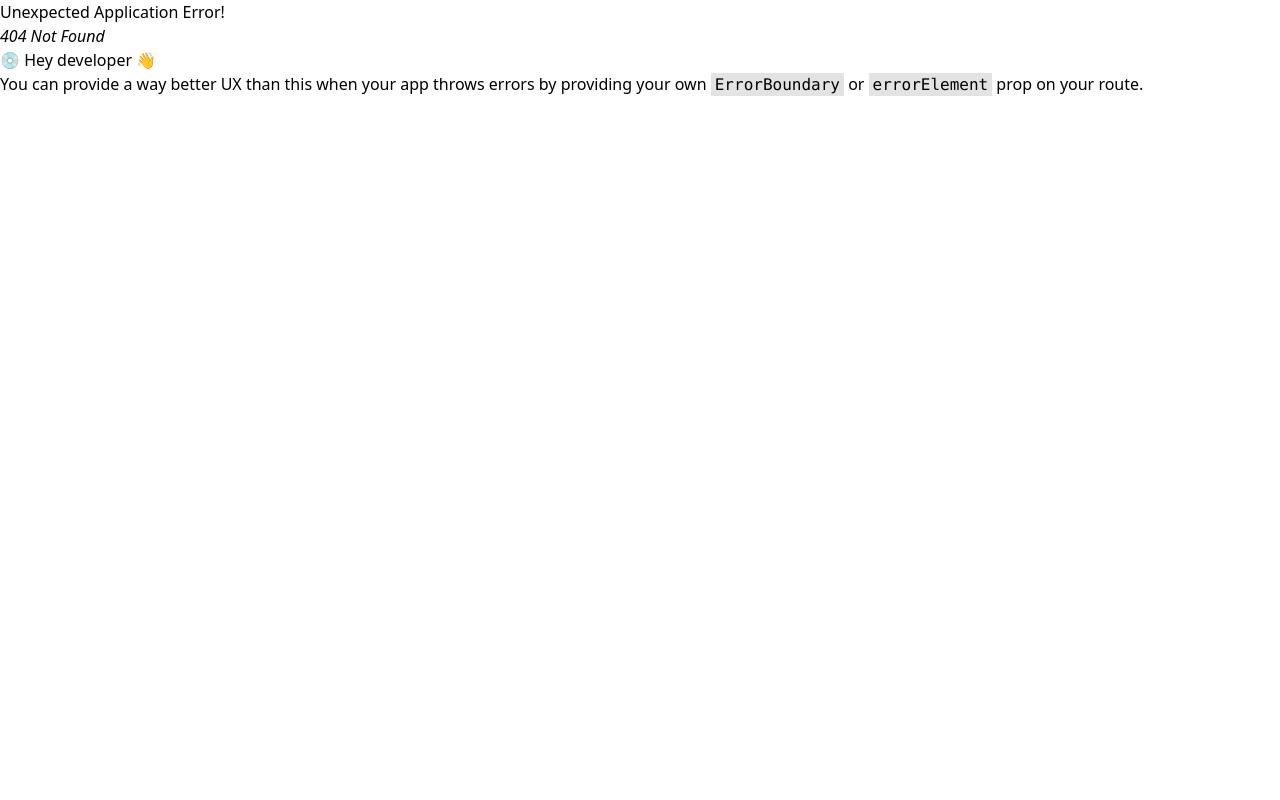
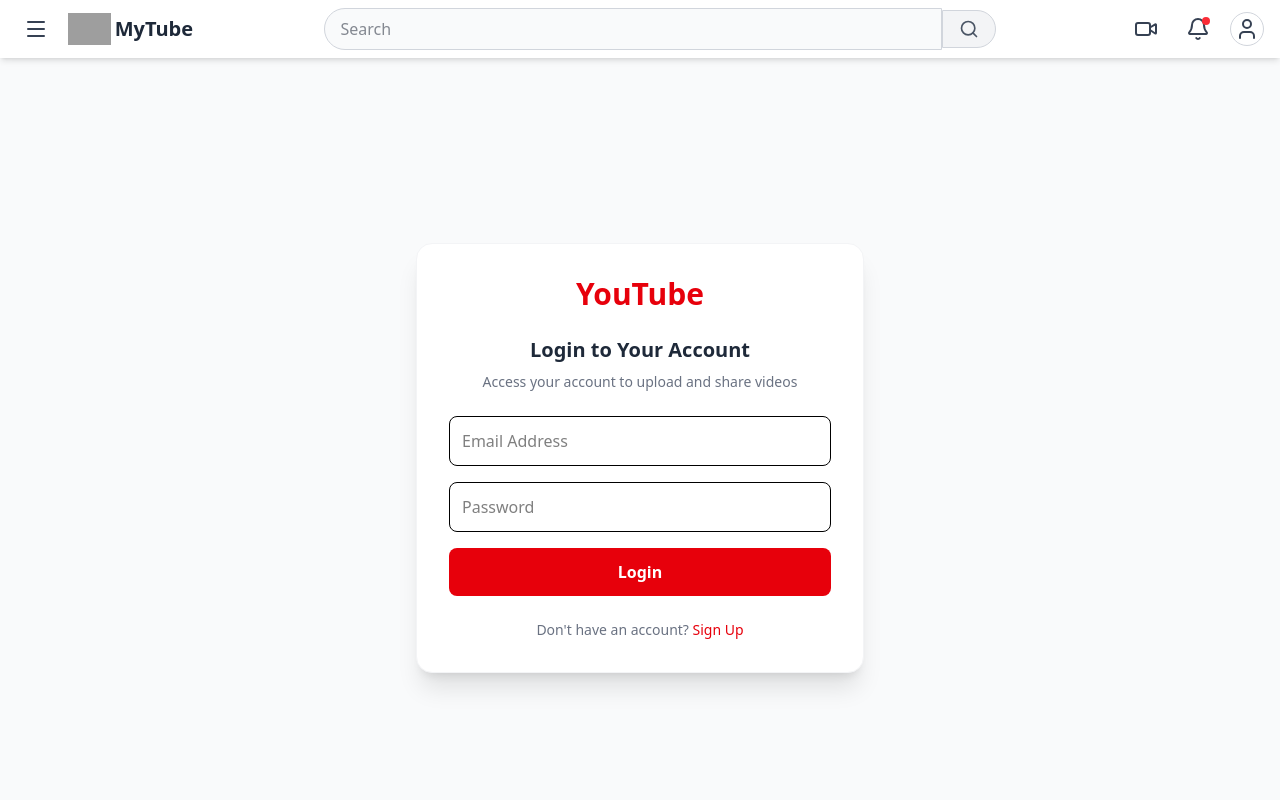
Before and after one commit to hemantrayte/0VideoApp-Backend, a React (Vite) app in the folder frontend/: page /log-in in a window 1280 px wide. Before the commit this address had no page. Shown: the top 800 px of the page. Built offline with nearby package versions, Linux system fonts and the light colour scheme; grey boxes are pictures that could not be loaded.

Commit message:
home login page complete

```diff
--- a/frontend/src/main.jsx
+++ b/frontend/src/main.jsx
@@ -7,6 +7,7 @@ import Home from './pages/Home.jsx';
 import Signup from './pages/Signup.jsx';
 
 import { RouterProvider } from 'react-router-dom';
+import Login from './pages/Login.jsx';
 
 const router = createBrowserRouter([
   {
@@ -17,6 +18,10 @@ const router = createBrowserRouter([
       {
         path:"/sign-up",
         element:<Signup />
+      },
+      {
+        path:"/log-in",
+        element:<Login/>
       }
     ]
   }
--- a/frontend/src/pages/Home.jsx
+++ b/frontend/src/pages/Home.jsx
@@ -1,28 +1,114 @@
-import React, { useEffect } from 'react'
-import axios from "axios";
+// import React, { useEffect, useState } from 'react';
+// import axios from "axios";
+
+// const Home = () => {
+//   const url = "http://localhost:8000/api/v1/videos";
+//   const [videos, setVideos] = useState([]);
+
+//   const allVideos = async () => {
+//     try {
+//       const response = await axios.get(url, {
+//         headers: {
+//           Authorization: `Bearer ${localStorage.getItem("accessToken")}`,
+//         },
+//       });
+
+//       // Access videos array properly
+//       setVideos(response.data.data.videos);
+//       console.log(response.data.data.videos); // for debugging
+//     } catch (error) {
+//       console.log(error.response?.data?.message || error.message, "while fetching all videos");
+//     }
+//   };
+
+//   useEffect(() => {
+//     allVideos();
+//   }, []);
+
+//   return (
+//     <div className="min-h-screen bg-gray-100 p-4">
+//       <h1 className="text-2xl font-bold mb-4">All Videos</h1>
+//       <div className="grid grid-cols-1 sm:grid-cols-2 md:grid-cols-3 gap-4">
+//         {videos.length > 0 ? (
+//           videos.map((video) => (
+//             <div key={video._id} className="bg-white p-4 rounded-lg shadow">
+//               <img
+//                 src={video.thumbnail}
+//                 alt={video.title}
+//                 className="w-full h-40 object-cover rounded"
+//               />
+//               <h2 className="mt-2 font-semibold text-gray-700">{video.title}</h2>
+//               <p className="text-sm text-gray-500">{video.description}</p>
+//             </div>
+//           ))
+//         ) : (
+//           <p>No videos available.</p>
+//         )}
+//       </div>
+//     </div>
+//   );
+// };
+
+// export default Home;
+
+
+import React, { useEffect, useState } from 'react';
+import api from '../Api/api'; // if you want to use your api helper
 
 const Home = () => {
- const url ="http://localhost:8000/api/v1/videos";
+  const [videos, setVideos] = useState([]);
 
- const allVideos = async() => {
+  const fetchVideos = async () => {
     try {
-      const data = await axios.get(url)
-     const responce = await data.responce
-     console.log(responce)
+      const response = await api.get("/videos"); // automatically includes token from api helper
+      setVideos(response.data.data.videos);
+      console.log(response.data.data.videos);
     } catch (error) {
-      console.log(error.response.data.message, "while fetch all users")
+      console.log(error.response?.data?.message || error.message, "while fetching videos");
     }
- }
+  };
 
- useEffect(() => {
-    allVideos()
- },[])
+  useEffect(() => {
+    fetchVideos();
+  }, []);
 
   return (
-    <div>
-      <h1>hemant rayte</h1>
+    <div className="min-h-screen bg-gray-100 p-6">
+      <h1 className="text-3xl font-bold mb-6">All Videos</h1>
+      <div className="grid grid-cols-1 sm:grid-cols-2 md:grid-cols-3 gap-6">
+        {videos.length > 0 ? (
+          videos.map((video) => (
+            <div key={video._id} className="bg-white shadow rounded-lg overflow-hidden">
+              <img
+                src={video.thumbnail}
+                alt={video.title}
+                className="w-full h-48 object-cover"
+              />
+              <div className="p-4">
+                <h2 className="text-lg font-semibold">{video.title}</h2>
+                <p className="text-sm text-gray-500">{video.description}</p>
+                <div className="flex items-center mt-2">
+                  <img
+                    src={video.owner.avatar}
+                    alt={video.owner.username}
+                    className="w-8 h-8 rounded-full mr-2"
+                  />
+                  <span className="text-sm font-medium">{video.owner.fullName}</span>
+                </div>
+                <div className="flex justify-between mt-2 text-sm text-gray-400">
+                  <span>Views: {video.views}</span>
+                  <span>Duration: {video.duration}s</span>
+                  {/* <span>{video.isPublished ? "Published" : "Draft"}</span> */}
+                </div>
+              </div>
+            </div>
+          ))
+        ) : (
+          <p>No videos available.</p>
+        )}
+      </div>
     </div>
-  )
-}
+  );
+};
 
-export default Home
+export default Home;
--- a/frontend/src/pages/Login.jsx
+++ b/frontend/src/pages/Login.jsx
@@ -1,11 +1,110 @@
-import React from 'react'
+import React, { useState } from "react";
+import { useNavigate } from "react-router-dom";
+import api from "../Api/api";
 
 const Login = () => {
+  const [formData, setFormData] = useState({
+    email: "",
+    password: "",
+  });
+
+  const [message, setMessage] = useState("");
+  const navigate = useNavigate();
+
+  const handleChange = (e) => {
+    setFormData({ ...formData, [e.target.name]: e.target.value });
+  };
+
+  const handleSubmit = async (e) => {
+    e.preventDefault();
+    setMessage("");
+
+    try {
+      const res = await api.post("/users/login", formData, {
+        headers: { "Content-Type": "application/json" },
+      });
+
+
+      setMessage(res.data.message || "User logged in successfully!");
+
+      console.log("login")
+      // Save token
+      if (res.data?.data?.accessToken) {
+        localStorage.setItem("accessToken", res.data.data.accessToken);
+      }
+
+      // Reset form
+      setFormData({ email: "", password: "" });
+
+      // Navigate to home/dashboard
+      navigate("/");
+    } catch (error) {
+      setMessage(
+        error.response?.data?.message || "Something went wrong. Please try again."
+      );
+    }
+  };
+
   return (
-    <div>
+    <div className="flex justify-center items-center min-h-screen bg-gray-50 px-4">
+      <div className="w-full max-w-md bg-white shadow-xl rounded-2xl p-8 border border-gray-100">
+        {/* Logo */}
+        <div className="flex justify-center mb-6">
+          <span className="text-3xl font-bold text-red-600">YouTube</span>
+        </div>
 
+        <h2 className="text-xl font-semibold mb-2 text-center text-gray-800">
+          Login to Your Account
+        </h2>
+        <p className="text-sm text-gray-500 mb-6 text-center">
+          Access your account to upload and share videos
+        </p>
+
+        {message && (
+          <div className="mb-4 text-center text-sm font-medium text-red-500">
+            {message}
+          </div>
+        )}
+
+        <form onSubmit={handleSubmit} className="space-y-4">
+          <input
+            type="email"
+            name="email"
+            placeholder="Email Address"
+            value={formData.email}
+            onChange={handleChange}
+            className="w-full p-3 border rounded-lg focus:ring-2 focus:ring-red-400 focus:outline-none"
+            required
+          />
+
+          <input
+            type="password"
+            name="password"
+            placeholder="Password"
+            value={formData.password}
+            onChange={handleChange}
+            className="w-full p-3 border rounded-lg focus:ring-2 focus:ring-red-400 focus:outline-none"
+            required
+          />
+
+          <button
+            type="submit"
+            className="w-full bg-red-600 text-white py-3 rounded-lg font-semibold hover:bg-red-700 transition"
+          >
+            Login
+          </button>
+        </form>
+
+        {/* Footer */}
+        <p className="text-center text-gray-500 text-sm mt-6">
+          Don't have an account?{" "}
+          <a href="/signup" className="text-red-600 hover:underline">
+            Sign Up
+          </a>
+        </p>
+      </div>
     </div>
-  )
-}
+  );
+};
 
-export default Login
+export default Login;
```
